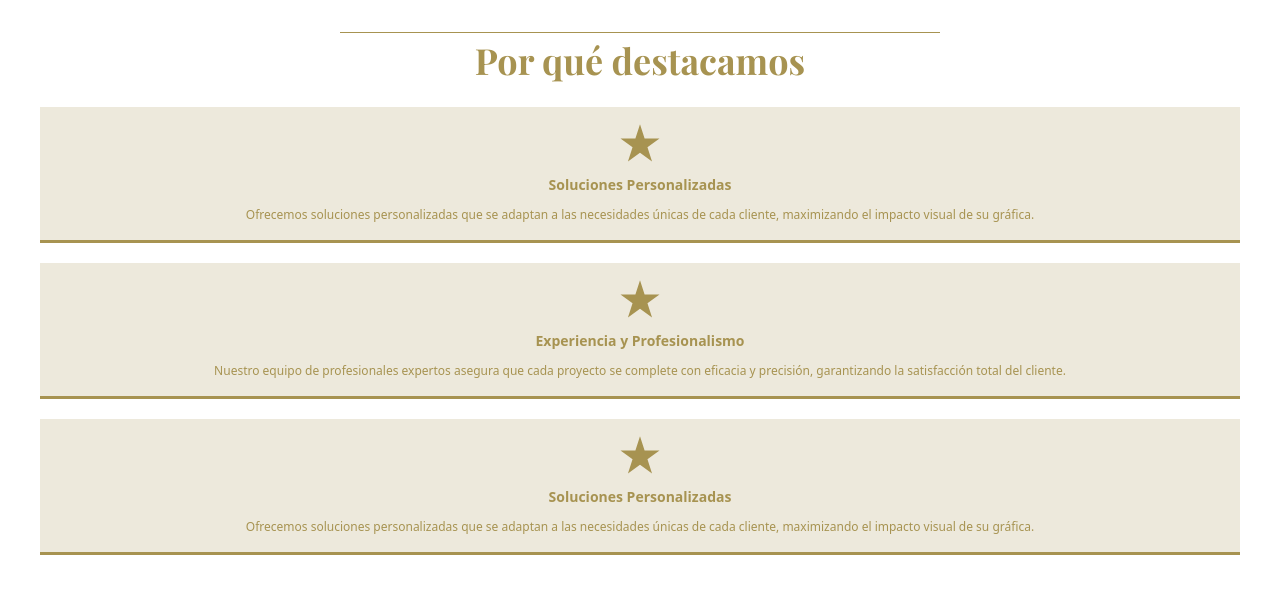
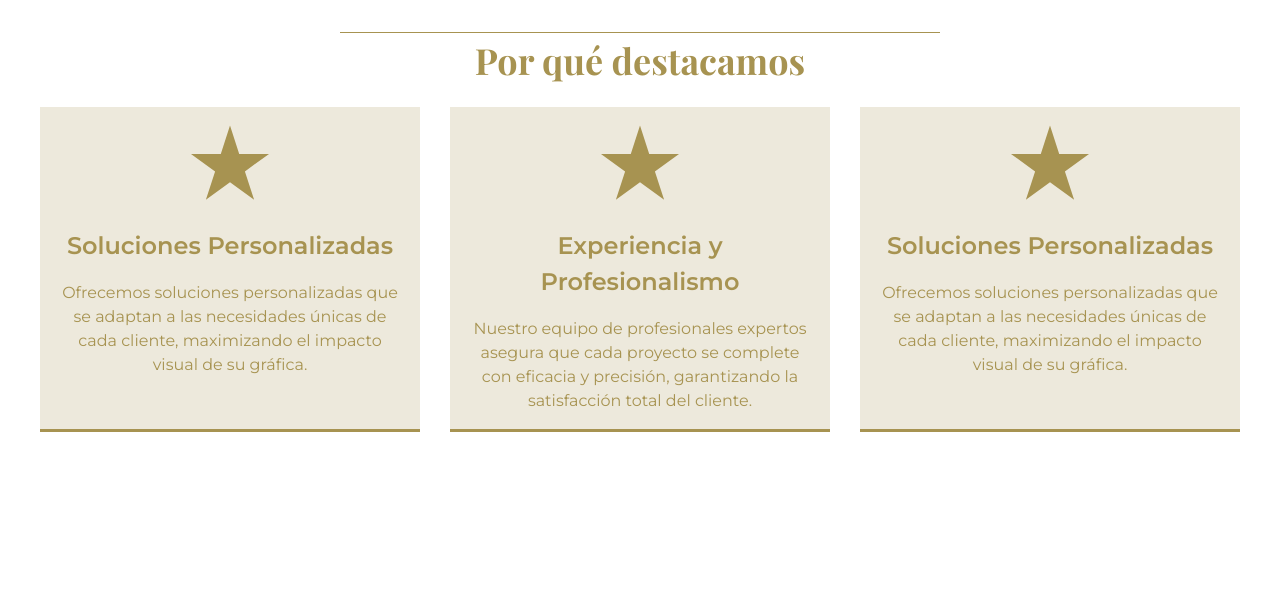
Before and after one commit to LautaroGando/GF-Instalaciones, a Next.js app: page / in a window 1280 px wide. Shown: the top 594 px of the page. Built offline with nearby package versions, Linux system fonts and the light colour scheme.

Commit message:
Seccion de Destacamos finalizada

```diff
--- a/app/globals.css
+++ b/app/globals.css
@@ -11,3 +11,8 @@
   font-family: "PlayfairDisplay";
   src: url("/fonts/PlayfairDisplay.ttf");
 }
+
+
+body {
+  font-family: "Montserrat", sans-serif;
+}
--- a/components/HomeComponents/WeHighlight/HighlightItem/HighlightItem.tsx
+++ b/components/HomeComponents/WeHighlight/HighlightItem/HighlightItem.tsx
@@ -5,18 +5,22 @@ import { IHighlightItemProps } from "./types";
 
 const HighlightItem: React.FC<IHighlightItemProps> = ({ title, description }) => {
   return (
-    <div className="flex flex-col items-center justify-center gap-[11px] p-4 bg-primaryTransparentColor border-b-[3px] border-primaryColor">
-      <div>
+    <div className="flex flex-col items-center justify-start gap-[11px] p-4 bg-primaryTransparentColor border-b-[3px] border-primaryColor md:mx-auto md:w-[100%] md:max-w-[280px] lg:max-w-[295px] lg:gap-[17px] xl:max-w-[390px]">
+      <div className="mb-2">
         <Image
           src={starImage}
           width={80}
           height={80}
           alt="Imagen de estrella"
-          className="size-[40px]"
+          className="size-[40px] lg:size-[55px] xl:size-[80px]"
         />
       </div>
-      <h3 className="text-[14px] text-primaryColor font-semibold">{title}</h3>
-      <p className="text-center text-[12px] text-primaryColor">{description}</p>
+      <h3 className="text-center text-[14px] text-primaryColor font-semibold lg:text-[18px] xl:text-[24px]">
+        {title}
+      </h3>
+      <p className="text-center text-[12px] text-primaryColor lg:text-[14px] xl:text-[16px]">
+        {description}
+      </p>
     </div>
   );
 };
--- a/components/HomeComponents/WeHighlight/WeHighlight.tsx
+++ b/components/HomeComponents/WeHighlight/WeHighlight.tsx
@@ -7,7 +7,7 @@ const WeHighlight = () => {
   return (
     <section>
       <HomeTitle text="Por qué destacamos" />
-      <div className="flex flex-col gap-[20px]">
+      <div className="flex flex-col gap-[20px] sm:flex-row sm:gap-[11px] md:gap-[30px]">
         {highlightItems.map((item, i) => (
           <HighlightItem key={i} title={item.title} description={item.description} />
         ))}
```
